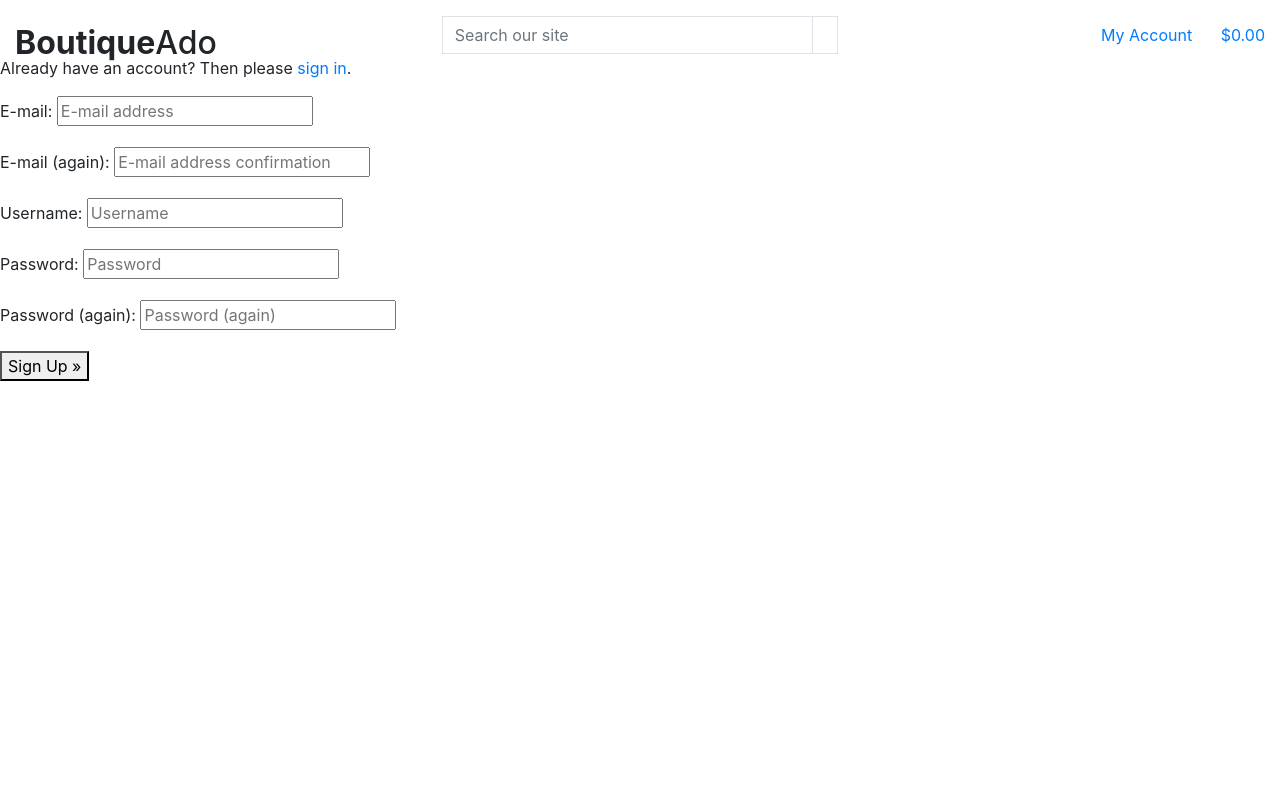
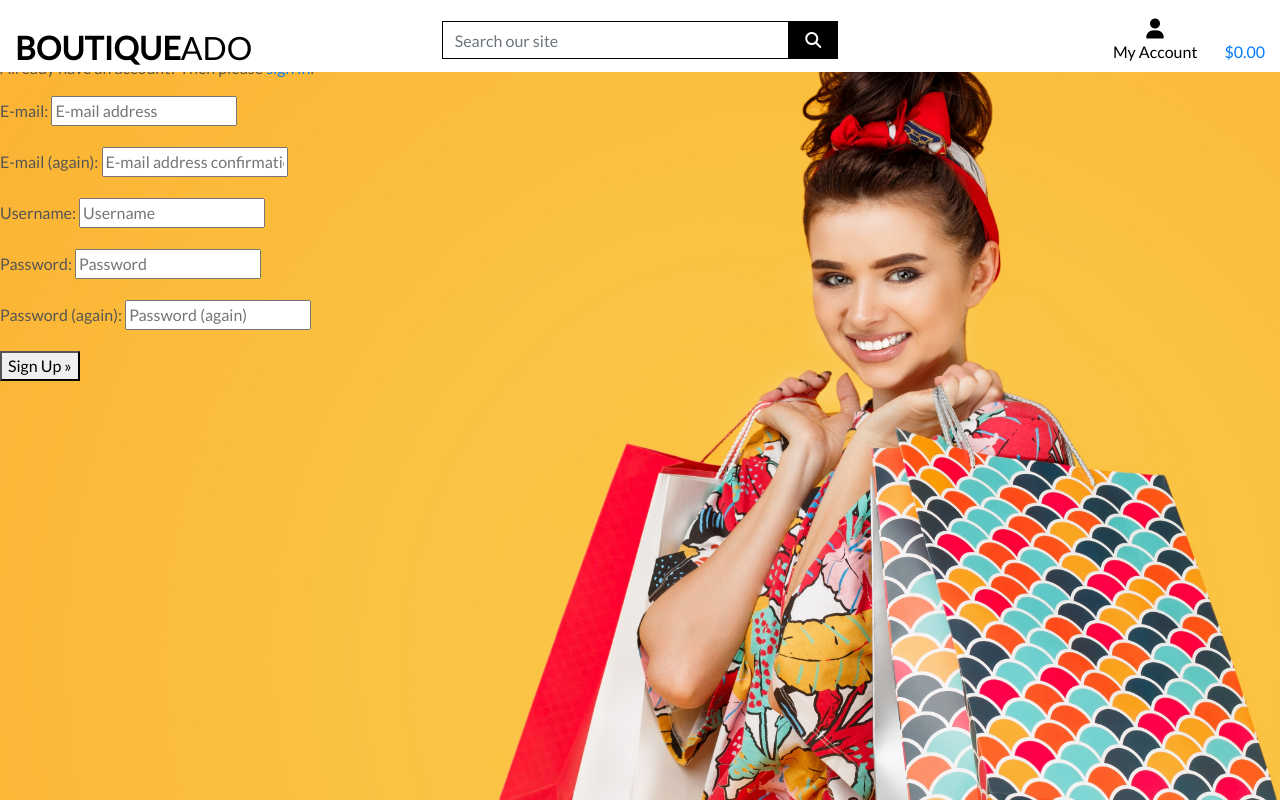
Before and after one commit to Yusuffrih/boutique_ado_v1, a Django app: page /accounts/signup/ in a window 1280 px wide. Run offline with Django 3.2, Linux system fonts and the light colour scheme; some libraries are stand-ins or nearby versions.

Commit message:
completed homepage header & css

```diff
--- a/boutique_ado/settings.py
+++ b/boutique_ado/settings.py
@@ -147,6 +147,11 @@ USE_TZ = True
 # https://docs.djangoproject.com/en/3.2/howto/static-files/
 
 STATIC_URL = '/static/'
+# STATICFILE_DIRS = (os.path.join(BASE_DIR, 'static'),)
+STATICFILES_DIRS = [BASE_DIR/'static/']
+
+MEDIA_URL = '/media/'
+MEDIA_ROOT = os.path.join(BASE_DIR, 'media')
 
 # Default primary key field type
 # https://docs.djangoproject.com/en/3.2/ref/settings/#default-auto-field
--- a/boutique_ado/urls.py
+++ b/boutique_ado/urls.py
@@ -15,9 +15,11 @@ Including another URLconf
 """
 from django.contrib import admin
 from django.urls import path, include
+from django.conf import settings
+from django.conf.urls.static import static
 
 urlpatterns = [
     path('admin/', admin.site.urls),
     path('accounts/', include('allauth.urls')),
     path('', include('home.urls')),
-]
+] + static(settings.MEDIA_URL, document_root=settings.MEDIA_ROOT)
--- a/static/css/base.css
+++ b/static/css/base.css
@@ -3,7 +3,7 @@ html {
 }
 
 body {
-    background: url('media/homepage_background_cropped.jpeg') no-repeat center fixed;
+    background: url('/media/homepage_background_cropped.jpeg') no-repeat center fixed;
     background-size: cover;
     height: calc(100vh - 164px);
     color: #555;
--- a/templates/base.html
+++ b/templates/base.html
@@ -13,12 +13,16 @@
 
     {% block corecss %}
         <link rel="stylesheet" href="https://cdn.jsdelivr.net/npm/bootstrap@4.6.0/dist/css/bootstrap.min.css" integrity="sha384-B0vP5xmATw1+K9KRQjQERJvTumQW0nPEzvF6L/Z6nronJ3oUOFUFpCjEUQouq2+l" crossorigin="anonymous">
+        <link rel="stylesheet" href="https://fonts.googleapis.com/css?family=Lato&display=swap">
+        <link rel="stylesheet" href="{% static 'css/base.css' %}">
     {% endblock %}
 
     {% block extra_css %}
     {% endblock %}
 
     {% block corejs%}
+        <!-- Font Awesome script -->
+        <script src="https://kit.fontawesome.com/e9c73d7092.js" crossorigin="anonymous"></script>
         <!-- Separate JQuery, Popper and Bootstrap JS -->
         <script src="https://code.jquery.com/jquery-3.5.1.slim.min.js" integrity="sha384-DfXdz2htPH0lsSSs5nCTpuj/zy4C+OGpamoFVy38MVBnE+IbbVYUew+OrCXaRkfj" crossorigin="anonymous"></script>
         <script src="https://cdn.jsdelivr.net/npm/popper.js@1.16.1/dist/umd/popper.min.js" integrity="sha384-9/reFTGAW83EW2RDu2S0VKaIzap3H66lZH81PoYlFhbGU+6BZp6G7niu735Sk7lN" crossorigin="anonymous"></script>
```
Lines whose indentation alone changed are shown as unchanged.
